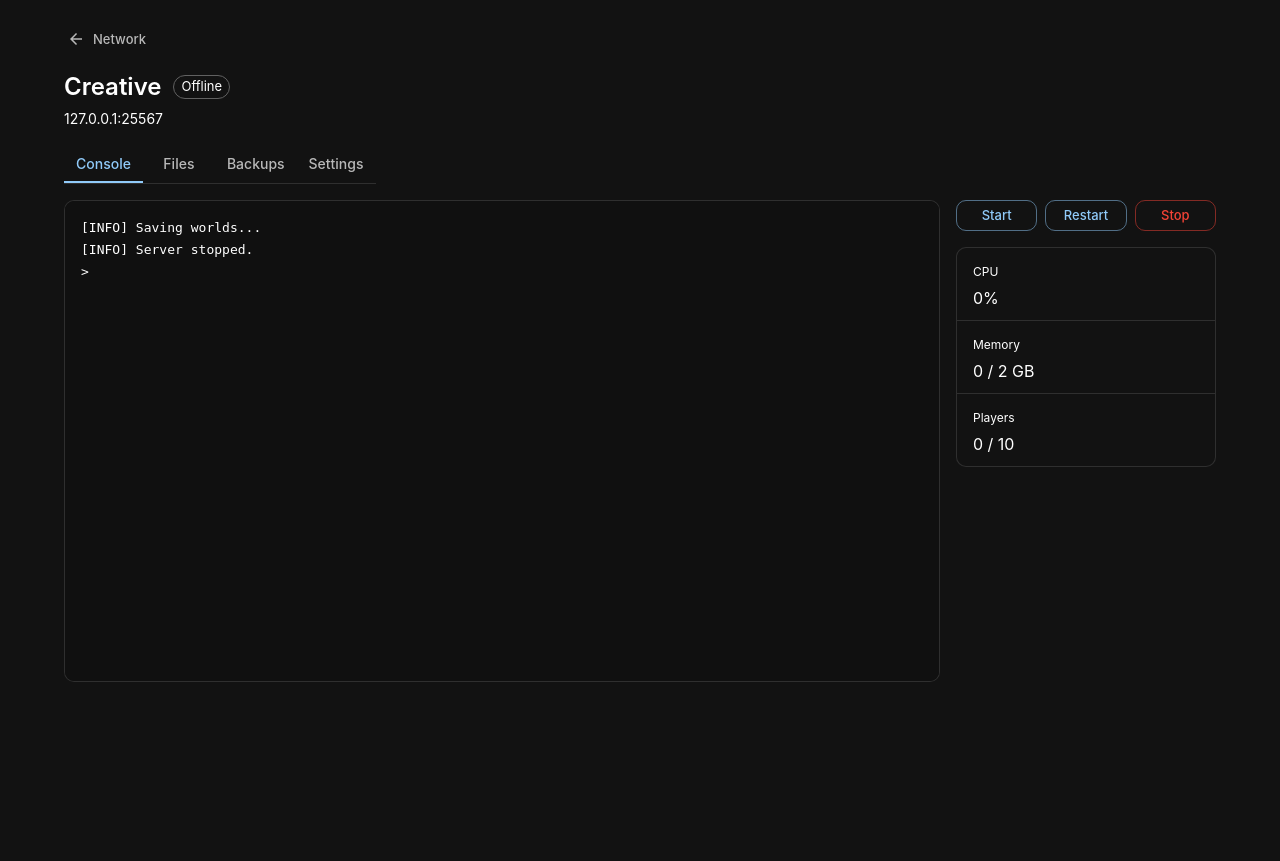
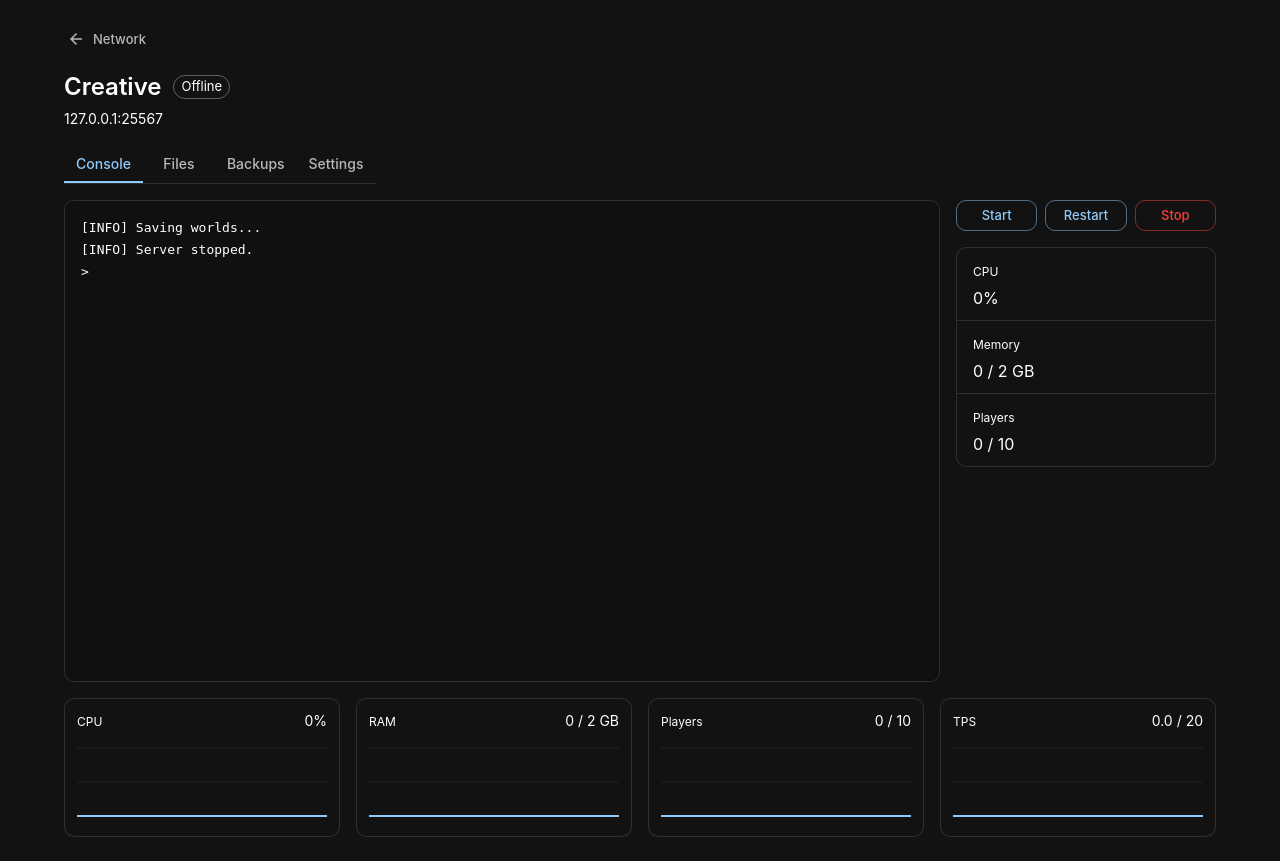
Before and after one commit to virtualWinter/smol-mc-panel, a React (Vite) app: page /creative in a window 1280 px wide. Before the commit the page ends 800 px from the top, so only its background shows below. Built offline with nearby package versions, Linux system fonts and the light colour scheme.

Commit message:
Add server metric graphs with network traffic for proxy

```diff
--- /dev/null
+++ b/src/components/ServerGraphs.tsx
@@ -0,0 +1,39 @@
+import { Box, Paper, Stack, Typography } from '@mui/material'
+import { metricHistory } from '../data/mockData'
+import type { ServerProps } from '../types'
+
+export default function ServerGraphs({ server }: ServerProps) {
+  const history = metricHistory[server.id]
+  if (!history) return null
+  const graphs = [
+    { label: 'CPU', values: history.cpu, max: 100, value: server.cpu },
+    { label: 'RAM', values: history.ram, max: server.maxMemory, value: server.memory },
+    { label: 'Players', values: history.players, max: Math.max(10, ...history.players), value: server.players },
+    history.network
+      ? { label: 'Network', values: history.network, max: Math.max(1, ...history.network) * 1.2, value: `${history.network.at(-1)} KB/s` }
+      : { label: 'TPS', values: history.tps, max: 20, value: history.tps.length ? `${history.tps.at(-1)?.toFixed(1)} / 20` : 'N/A' },
+  ]
+
+  return (
+    <Box sx={{ display: 'grid', gridTemplateColumns: { xs: '1fr 1fr', md: 'repeat(4, 1fr)' }, gap: 2 }}>
+      {graphs.map(({ label, values, max, value }) => {
+        const points = values.map((sample, index) => `${index / Math.max(1, values.length - 1) * 280},${76 - Math.min(1, Math.max(0, sample / max)) * 68}`).join(' ')
+        return (
+          <Paper key={label} variant="outlined" sx={{ p: 1.5, minWidth: 0 }}>
+            <Stack direction="row" sx={{ justifyContent: 'space-between', alignItems: 'baseline', gap: 1, flexWrap: 'wrap' }}>
+              <Typography variant="caption" color="text.secondary">{label}</Typography>
+              <Typography variant="body2">{value}</Typography>
+            </Stack>
+            {values.length ? (
+              <Box component="svg" viewBox="0 0 280 84" role="img" aria-label={`${label} mock history: ${values.join(', ')}`} sx={{ display: 'block', width: '100%', height: 84, color: 'primary.main', mt: 1 }} preserveAspectRatio="none">
+                {[8, 42, 76].map((y) => <line key={y} x1="0" x2="280" y1={y} y2={y} stroke="currentColor" opacity="0.1" />)}
+                <polygon points={`0,76 ${points} 280,76`} fill="currentColor" opacity="0.08" />
+                <polyline points={points} fill="none" stroke="currentColor" strokeWidth="2" vectorEffect="non-scaling-stroke" strokeLinejoin="round" />
+              </Box>
+            ) : <Stack sx={{ height: 92, justifyContent: 'center' }}><Typography variant="caption" color="text.secondary">Not applicable to proxy</Typography></Stack>}
+          </Paper>
+        )
+      })}
+    </Box>
+  )
+}
--- a/src/components/ServerPage.tsx
+++ b/src/components/ServerPage.tsx
@@ -7,6 +7,7 @@ import ServerConsole from './ServerConsole'
 import ServerFiles from './ServerFiles'
 import ServerBackups from './ServerBackups'
 import ServerSettings from './ServerSettings'
+import ServerGraphs from './ServerGraphs'
 
 export default function ServerPage() {
   const { serverId, '*': page = '' } = useParams()
@@ -37,6 +38,7 @@ export default function ServerPage() {
             ))}
           </Tabs>
           {page === 'files' ? <ServerFiles server={server} /> : page === 'backups' ? <ServerBackups server={server} /> : page === 'settings' ? <ServerSettings server={server} /> : page !== '' ? <Typography color="text.secondary">Page not found</Typography> : (
+          <Stack spacing={2}>
           <Box sx={{ display: 'grid', gridTemplateColumns: { xs: 'minmax(0, 1fr)', md: 'minmax(0, 1fr) 260px' }, gap: 2 }}>
             <Box sx={{ minWidth: 0 }}><ServerConsole server={server} /></Box>
             <Stack spacing={2}>
@@ -48,6 +50,8 @@ export default function ServerPage() {
               <ServerStats server={server} />
             </Stack>
           </Box>
+          <ServerGraphs server={server} />
+          </Stack>
           )}
         </>
       )}
--- a/src/data/mockData.ts
+++ b/src/data/mockData.ts
@@ -59,3 +59,28 @@ export const serverBackups: Record<string, Backup[]> = {
   survival: [{ id: 'survival-1', name: 'Daily backup', created: '2026-10-17 04:00 UTC', size: '128 MB' }],
   creative: [],
 }
+
+export interface MetricHistory {
+  cpu: number[]
+  ram: number[]
+  players: number[]
+  tps: number[]
+  network?: number[]
+}
+
+export const metricHistory: Record<string, MetricHistory> = {
+  proxy: {
+    cpu: [1, 1.2, 0.8, 1.4, 1, 2, 1.5, 1.2, 0.9, 1.1, 1.3, 1],
+    ram: [220, 224, 228, 230, 235, 232, 240, 244, 248, 250, 254, 256],
+    players: [1, 1, 2, 2, 2, 3, 3, 4, 4, 3, 3, 3],
+    tps: [],
+    network: [24, 30, 28, 45, 38, 52, 48, 65, 58, 44, 40, 42],
+  },
+  survival: {
+    cpu: [8, 10, 9, 15, 12, 18, 14, 11, 16, 13, 10, 12],
+    ram: [2100, 2150, 2200, 2250, 2180, 2280, 2320, 2380, 2300, 2380, 2420, 2458],
+    players: [1, 1, 2, 2, 2, 3, 3, 4, 4, 3, 3, 3],
+    tps: [20, 20, 19.9, 20, 19.8, 19.6, 19.9, 20, 19.8, 20, 20, 20],
+  },
+  creative: { cpu: Array(12).fill(0), ram: Array(12).fill(0), players: Array(12).fill(0), tps: Array(12).fill(0) },
+}
```
